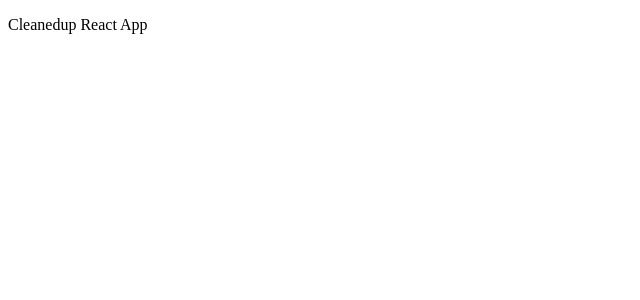
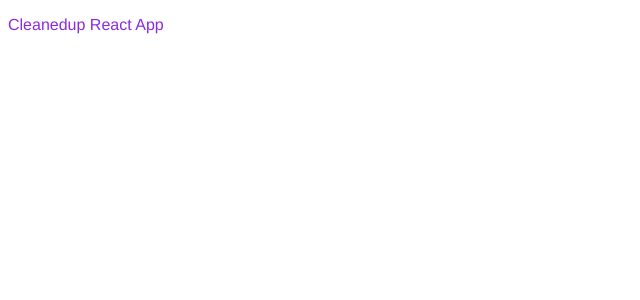
Before and after one commit to rafaelalma/vetter-client, a React (Create React App) app: page / in a window 1280 px wide. Shown: the top 300 px of the page, without its empty margins (0-640 px from the left). Built offline with nearby package versions, Linux system fonts and the light colour scheme.

Commit message:
Test SASS

```diff
--- a/src/App.scss
+++ b/src/App.scss
@@ -0,0 +1,6 @@
+@import "./index.scss";
+
+body {
+  font: 100% $font-stack;
+  color: $primary-color;
+}
--- a/src/index.scss
+++ b/src/index.scss
@@ -0,0 +1,2 @@
+$font-stack: Helvetica, sans-serif;
+$primary-color: blueviolet;
```
